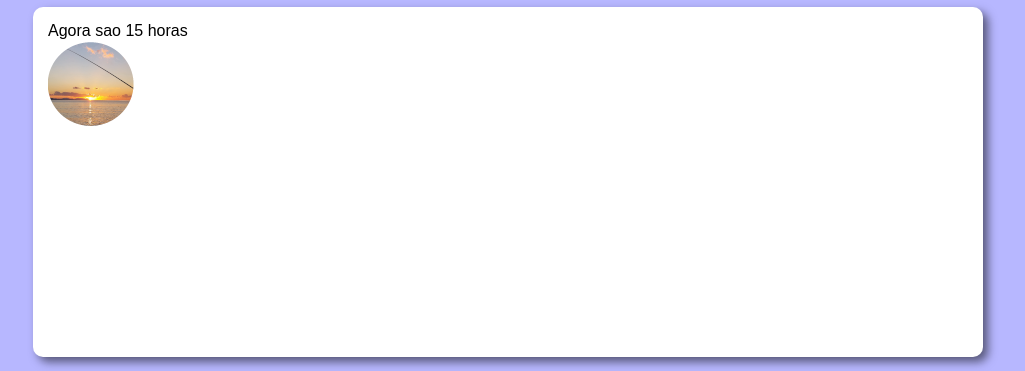
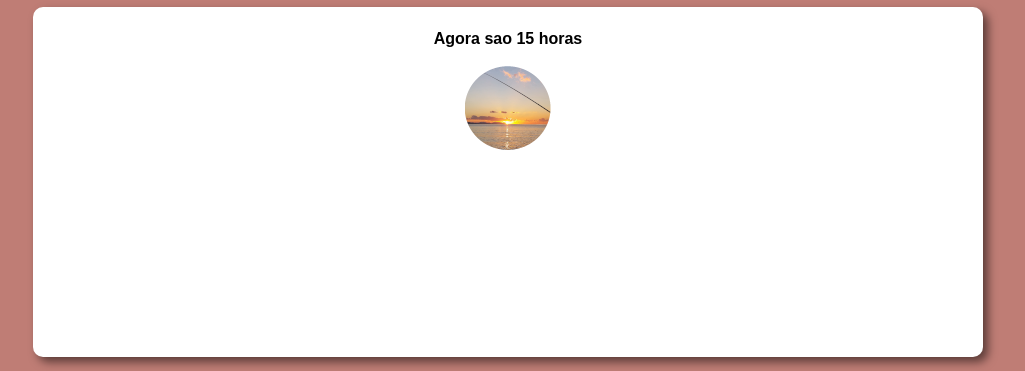
Before and after one commit to felipeiop2/JAVA-SCRIPT, a plain HTML site: page desafio/index.html in a window 1280 px wide. Shown: the part 73-444 px from the top of the page, without its empty margins (132-1157 px from the left). Drawn offline with Linux system fonts and the light colour scheme.

Commit message:
Horario do dia

```diff
--- a/desafio/script.js
+++ b/desafio/script.js
@@ -3,16 +3,19 @@ function carregar(){
     var img = window.document.getElementById('imagem')
     var data = new Date()
     var hora = data.getHours()
-    msg.innerHTML = `Agora sao ${hora} horas`
+    msg.innerHTML = `<strong>Agora sao ${hora} horas</strong>`
     if (hora >= 0 && hora < 12) {
         //bom dia
         img.src = 'imagens/dia.png'
+        document.body.style.background = '#00ffce'
     }else if (hora >= 12 && hora < 18){
         //boa tarde
         img.src = 'imagens/tarde.png'
+        document.body.style.background = '#bf7d75'
     } else {
         //boa noite
         img.src = 'imagens/noite.png'
+        document.body.style.background = '#666796'
     }
 
 
--- a/desafio/style.css
+++ b/desafio/style.css
@@ -27,3 +27,8 @@ footer{
     color: white;
 
 }
+div {
+    text-align: center;
+    padding: 8px;
+
+}
```
